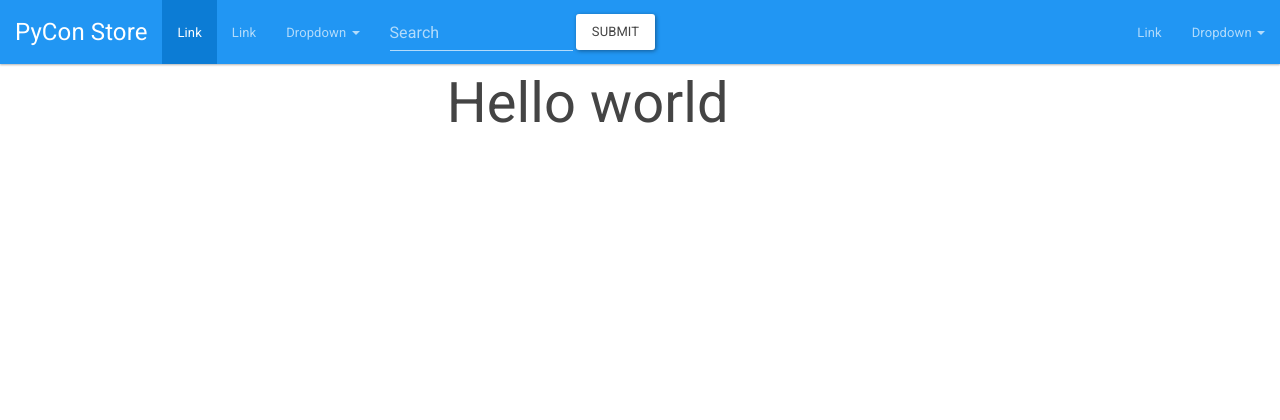
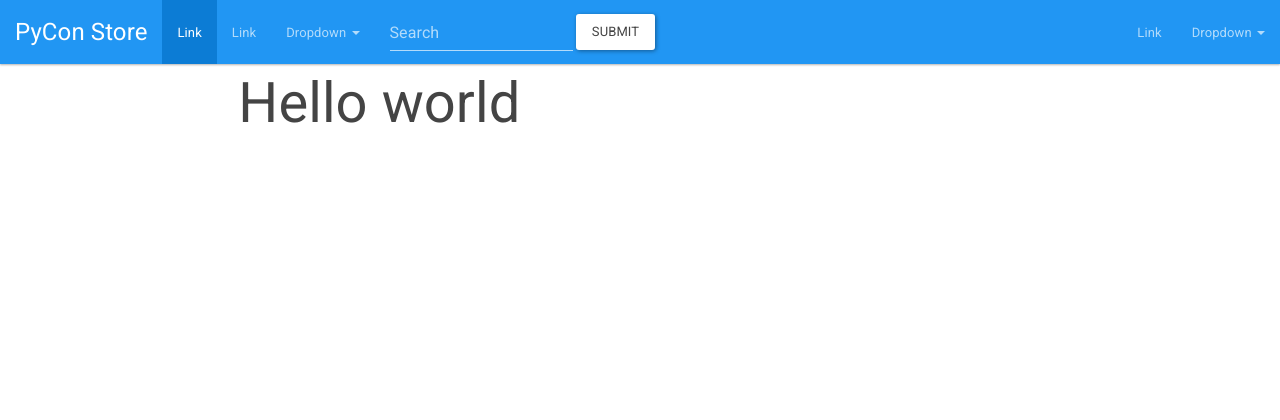
Before and after one commit to kennethlove/pycon2017, a Django app: page / in a window 1280 px wide. Shown: the top 420 px of the page. Run offline with Django 3.2, Linux system fonts and the light colour scheme; some libraries are stand-ins or nearby versions.

Commit message:
minor layout tweaks.
ref #7 #8

```diff
--- a/templates/_layouts/base.html
+++ b/templates/_layouts/base.html
@@ -23,10 +23,10 @@
         {% include '_partials/navbar.html' %}
 
         <div class="container-fluid">
-            <div class="col-lg-4 col-md-3 col-sm-4">
+            <div class="col-lg-2 col-md-3 col-sm-4">
                 {% block sidebar %}{% endblock %}
             </div>
-            <div class="col-lg-8 col-md-9 col-sm-8">
+            <div class="col-lg-10 col-md-9 col-sm-8">
                 {% block content %}{% endblock %}
             </div>
         </div>
--- a/templates/_partials/navbar.html
+++ b/templates/_partials/navbar.html
@@ -8,7 +8,7 @@
                 <span class="icon-bar"></span>
                 <span class="icon-bar"></span>
             </button>
-            <a class="navbar-brand" href="#">PyCon Store</a>
+            <a class="navbar-brand" href="/">PyCon Store</a>
         </div>
 
         <!-- Collect the nav links, forms, and other content for toggling -->
```
